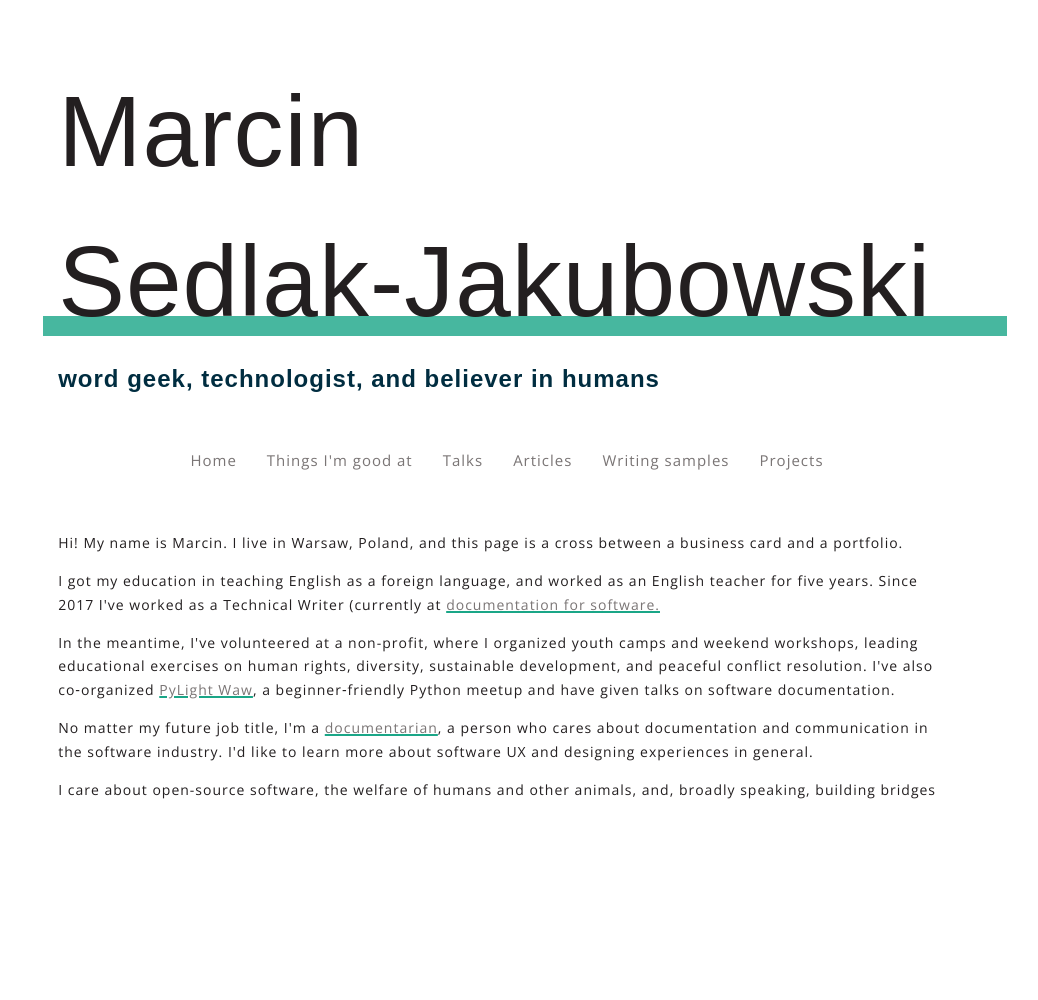
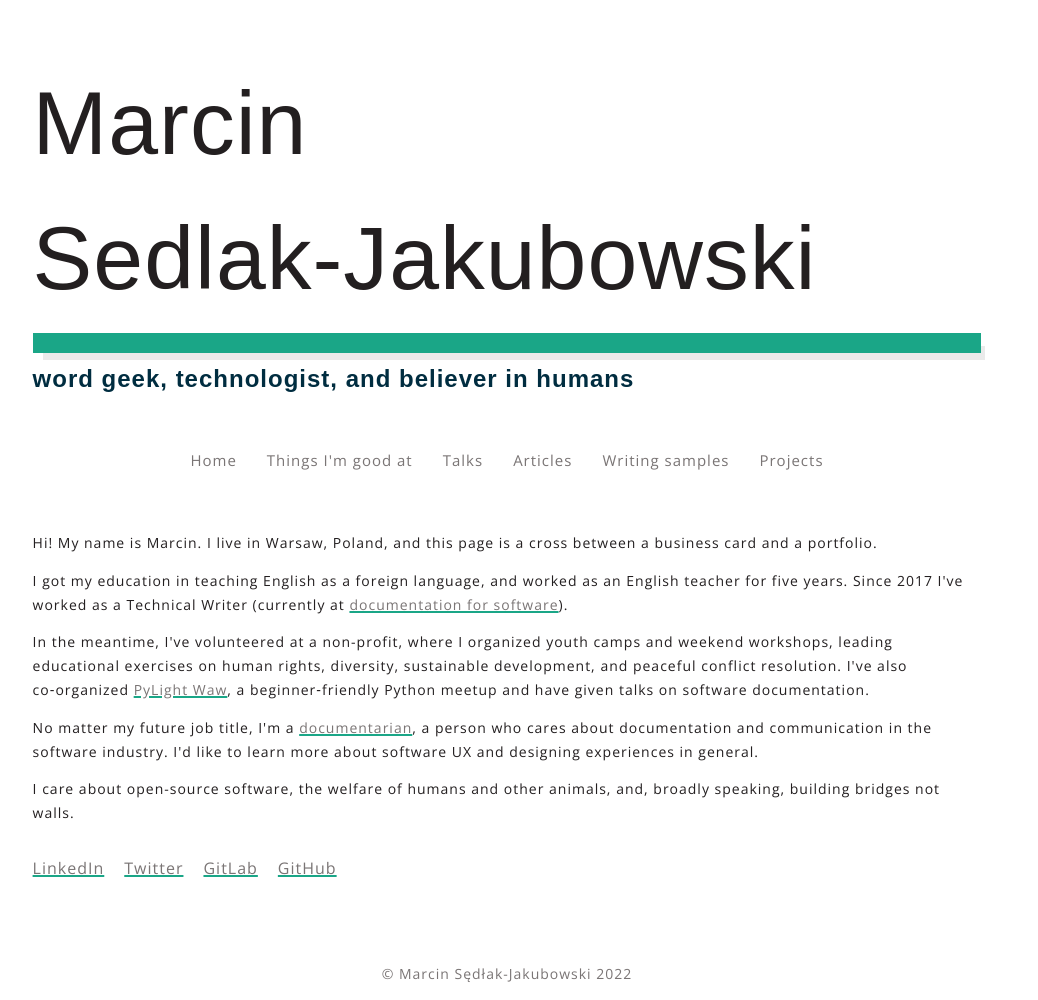
Before and after one commit to iniluap/marcin-sedlak-jakubowski, a Gatsby site: page / in a window 1280 px wide. Shown: the whole page, without its empty margins (133-1171 px from the left). Before the commit the page ends 800 px from the top, so only its background shows below. Built offline with nearby package versions, Linux system fonts and the light colour scheme; Gatsby itself is replaced by a stand-in of ours; a web font is replaced by a local one.

Commit message:
Adjust styling

```diff
--- a/src/components/Header.js
+++ b/src/components/Header.js
@@ -3,29 +3,23 @@ import styled from 'styled-components';
 
 const HeaderStyles = styled.header`
   h1 {
-    font-size: 10rem;
+    font-size: 7vw;
     margin: 0.5rem 0;
     position: relative;
     z-index: 1;
-
-    &:after {
-      content: '';
-      display: block;
-      position: absolute;
-      height: 2rem;
-      width: 110%;
-      top: auto;
-      left: -1.5rem;
-      bottom: 2rem;
-      background: var(--teal);
-      z-index: -1;
-      opacity: 0.8;
-    }
   }
 
   h2 {
     color: var(--navy);
     font-weight: bold;
+  }
+
+  hr {
+    height: 2rem;
+    width: 100%;
+    background: var(--teal);
+    border: none;
+    box-shadow: 7px 10px 0px -3px var(--grey);
   }
 `;
 
@@ -37,6 +31,7 @@ export default function Header() {
         <br />
         Sedlak-Jakubowski
       </h1>
+      <hr />
       <h2>word geek, technologist, and believer in humans</h2>
     </HeaderStyles>
   );
--- a/src/pages/index.js
+++ b/src/pages/index.js
@@ -12,8 +12,9 @@ export default function IndexPage() {
         as an English teacher for five years. Since 2017 I've worked as a
         Technical Writer (currently at{' '}
         <a href="https://about.gitlab.com/" target="_blank">
-          documentation for software.
+          documentation for software
         </a>
+        ).
       </p>
       <p>
         In the meantime, I've volunteered at a non-profit, where I organized
@@ -39,8 +40,7 @@ export default function IndexPage() {
         I care about open-source software, the welfare of humans and other
         animals, and, broadly speaking, building bridges not walls.
       </p>
-      <div>
-        <ul>
+      <ul className="m-top-3 ul--links">
         <li>
           <a href="https://www.linkedin.com/in/marcin-sedlak-jakubowski-91143a124">
             LinkedIn
@@ -56,7 +56,6 @@ export default function IndexPage() {
           <a href="https://github.com/fdmarcin">GitHub</a>
         </li>
       </ul>
-      </div>
     </>
   );
 }
--- a/src/pages/projects.js
+++ b/src/pages/projects.js
@@ -18,7 +18,7 @@ export default function ProjectsPage() {
         ></ResourceLinks>
       </section>
 
-      <section>
+      <section className="m-top-4">
         <h3>Where in the world is the iss?</h3>
         <p>
           A Python package to print the current location of the ISS. Currently
--- a/src/pages/talks.js
+++ b/src/pages/talks.js
@@ -7,7 +7,7 @@ const TalksStyles = styled.div`
   .card-wrapper {
     display: grid;
     gap: 5rem;
-    grid-template-columns: 1fr 1fr;
+    grid-template-columns: repeat(auto-fit, minmax(350px, 1fr));
   }
 `;
 
--- a/src/styles/GlobalStyles.js
+++ b/src/styles/GlobalStyles.js
@@ -29,13 +29,20 @@ const GlobalStyles = createGlobalStyle`
     width: 100%;
     max-width: 1000px;
     margin: 0 auto;
-    padding: 4vw 4vw 2vw;
-    overflow-x: hidden;
+    padding: 4vw 2vw;
   }
 
   article {
     padding: 3rem 0;
   }
+
+  .m-top-3 {
+    margin-top: 3rem;;
+  }
+
+  .m-top-4 {
+    margin-top: 4rem;;
+  }
 `;
 
 export default GlobalStyles;
--- a/src/styles/Typography.js
+++ b/src/styles/Typography.js
@@ -33,6 +33,14 @@ const Typography = createGlobalStyle`
   p {
     font-size: 1.4rem;
   }
+
+  .ul--links {
+    list-style: none;
+    display: flex;
+    flex-direction: row;
+    gap: 2rem;
+    padding-left: 0;
+  }
 `;
 
 export default Typography;
```
Also changed, not shown: src/components/ResourceLinks.js (+2 -11 lines), src/pages/writing.js (+5 -3 lines). Lines whose indentation alone changed are shown as unchanged.
